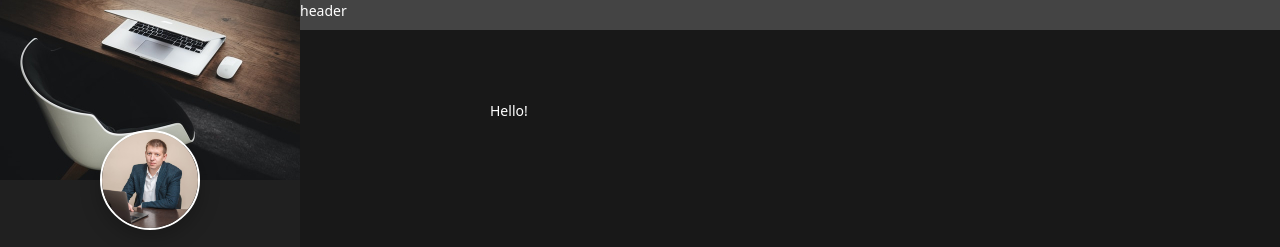
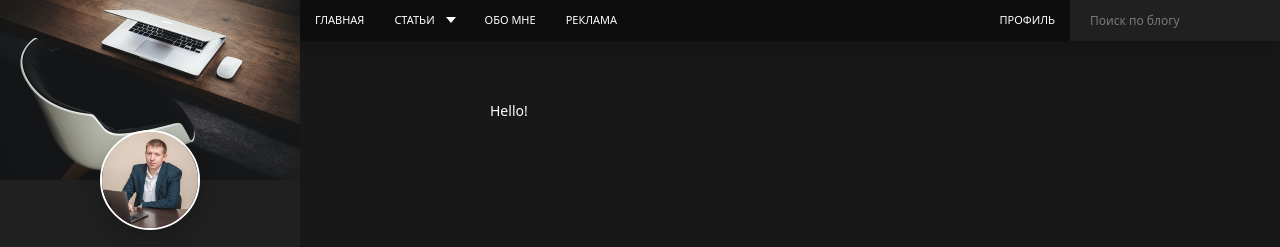
Before and after one commit to lawits/personal-blog, a website: page src/index.html in a window 1280 px wide. Shown: the top 247 px of the page. Drawn offline with nearby package versions, Linux system fonts and the light colour scheme; files that its build step writes are made by us from their sources.

Commit message:
created a header and navigation in it and styles in nav search subnav

```diff
--- a/src/assets/scss/_vars.scss
+++ b/src/assets/scss/_vars.scss
@@ -1,6 +1,7 @@
 $primary: #202020;
 $secondary: #121212;
 $white: #fff;
+$black: #000;
 $red: #ED3024;
 $blue: #3137C9;
 
--- a/src/assets/scss/blocks/header.scss
+++ b/src/assets/scss/blocks/header.scss
@@ -1,11 +1,20 @@
 .header{
+  display: flex;
   width: calc(100% - #{$sidebar-width});
-  height: 30px;
 
-  background-color: #444;
+  background-color: #0D0D0D;
+  box-shadow: 0 5px 22px rgba(0, 0, 0, .25);
 
   position: fixed;
   top: 0;
   right: 0;
   z-index: $z-index-header;
 }
+.header__left{
+  width: 60%;
+}
+.header__right{
+  width: 40%;
+  display: flex;
+  justify-content: flex-end;
+}
--- /dev/null
+++ b/src/assets/scss/blocks/nav.scss
@@ -0,0 +1,46 @@
+.nav__list{
+  display: flex;
+}
+.nav__item{
+  position: relative;
+
+  &:hover{
+    .nav__link{
+        background-color: $blue;
+    }
+    > .subnav{
+      display: block;
+    }
+  }
+}
+.nav__link{
+  display: block;
+  padding: 1.35rem 1.5rem;
+
+  font-size: 1.1rem;
+  line-height: 1.2rem;
+  text-transform: uppercase;
+  text-decoration: none;
+  color: $white;
+
+  transition: background-color .2s linear;
+
+  &.drop-down{
+    position: relative;
+    padding-right: 3.5rem;
+
+    &:after{
+      content: "";
+      display: block;
+
+      border-style: solid;
+      border-width: 6px 5px 0 5px;
+      border-color: $white transparent transparent transparent;
+
+      position: absolute;
+      top: 50%;
+      right: 1.35rem;
+      transform: translateY(-50%);
+    }
+  }
+}
--- /dev/null
+++ b/src/assets/scss/blocks/search.scss
@@ -0,0 +1,21 @@
+.search{
+  width: 100%;
+  max-width: 21rem;
+  background-color: $primary;
+}
+.search__input{
+  display: block;
+  width: 100%;
+  padding: 1.2rem 2rem;
+
+  background: transparent;
+  border: none;
+
+  font-family: inherit;
+  font-size: 1.2rem;
+  color: $white;
+
+  &::placeholder{
+    color: rgba($white, .4);
+  }
+}
--- /dev/null
+++ b/src/assets/scss/blocks/subnav.scss
@@ -0,0 +1,28 @@
+.subnav{
+  display: none;
+
+  width: 16.5rem;
+  padding: .5rem 0;
+
+  background-color: $blue;
+  border-radius: 0 0 5px 5px;
+
+  position: absolute;
+  top: 100%;
+  left: 0;
+}
+
+.subnav__link{
+  display: block;
+  padding: .45rem 1.2rem;
+
+  font-size: 1.2rem;
+  color: $white;
+  text-decoration: none;
+
+  transition: background-color .2s ease-in-out;
+
+  &:hover{
+    background-color: darken($blue, 5%);
+  }
+}
--- a/src/assets/scss/style.scss
+++ b/src/assets/scss/style.scss
@@ -22,9 +22,12 @@
 
 @import "blocks/page";
 @import "blocks/header";
+@import "blocks/nav";
+@import "blocks/subnav";
 @import "blocks/sidebar";
 @import "blocks/main";
 @import "blocks/container.scss";
 @import "blocks/profile";
 @import "blocks/social";
 @import "blocks/btn";
+@import "blocks/search";
--- a/src/partials/header.html
+++ b/src/partials/header.html
@@ -1 +1,43 @@
-<header class="header">header</header>
+<header class="header">
+  <div class="header__left">
+    <nav class="nav">
+      <ul class="nav__list">
+        <li class="nav__item">
+          <a  class="nav__link"href="">Главная</a>
+        </li>
+        <li class="nav__item">
+          <a  class="nav__link drop-down"href="">Статьи</a>
+          <ul class="subnav">
+            <li class="subnav__item">
+              <a class="subnav__link" href="">Создание сайтов</a>
+            </li>
+            <li class="subnav__item">
+              <a class="subnav__link" href="">Интернет-маркетинг</a>
+            </li>
+            <li class="subnav__item">
+              <a class="subnav__link" href="">Продвижение видео</a>
+            </li>
+          </ul>
+        </li>
+        <li class="nav__item">
+          <a  class="nav__link"href="">Обо мне</a>
+        </li>
+        <li class="nav__item">
+          <a  class="nav__link"href="">Реклама</a>
+        </li>
+      </ul>
+    </nav>
+  </div>
+  <div class="header__right">
+    <nav class="nav">
+      <ul class="nav__list">
+        <li class="nav__item">
+          <a class="nav__link" href="">Профиль</a>
+        </li>
+      </ul>
+    </nav>
+    <form  class="search" action="/">
+      <input class="search__input" type="text" placeholder="Поиск по блогу">
+    </form>
+  </div>
+</header>
```
Also changed, not shown: dist/assets/css/style.min.css, dist/index.html.
